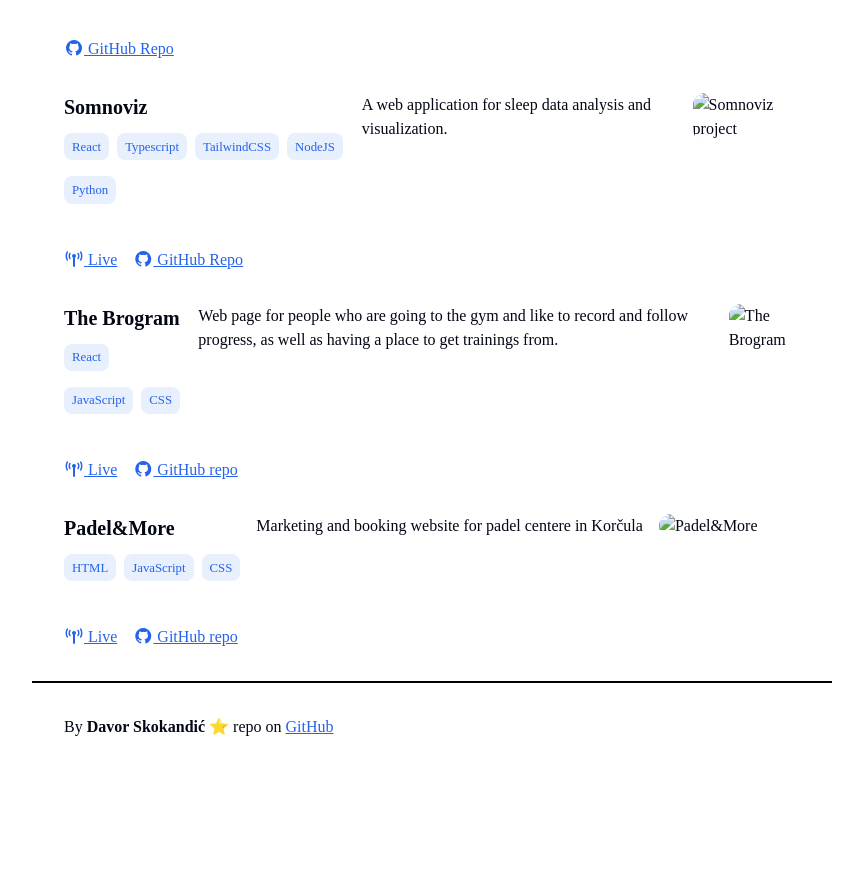
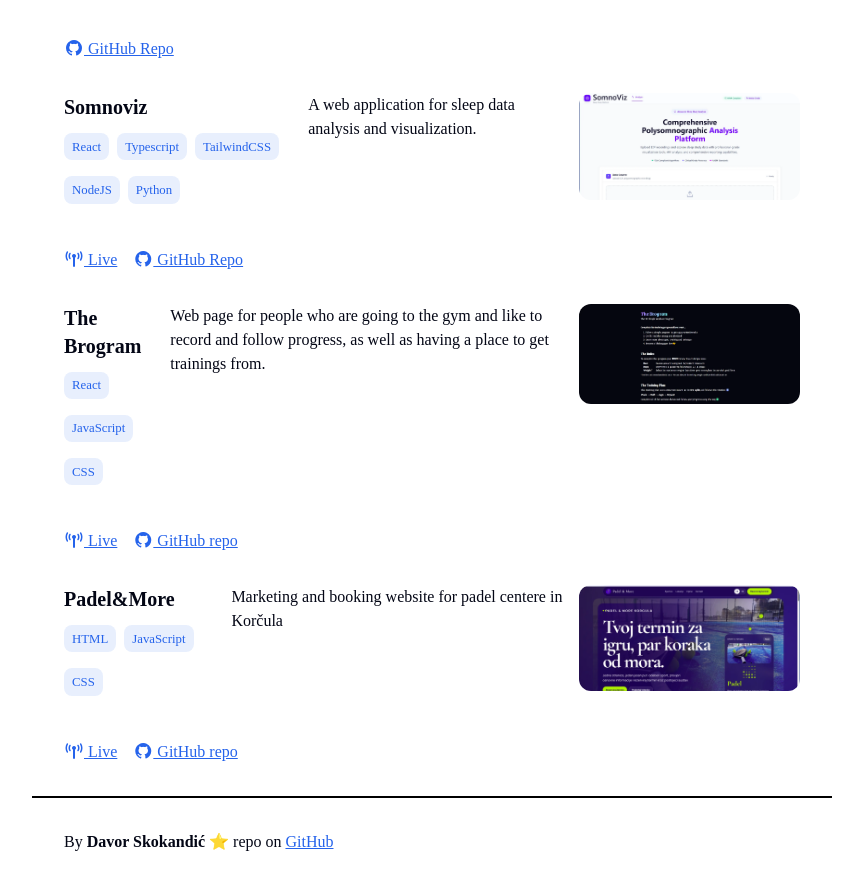
Before and after one commit to DavorSkokandic/WebProtfolioDS, a plain HTML site: page index.html in a window 1280 px wide. Shown: the part 1108-1994 px from the top of the page, without its empty margins (208-1071 px from the left). Before the commit the page ends 1879 px from the top, so only its background shows below. Drawn offline with Linux system fonts and the light colour scheme; a web font is replaced by a local one.

Commit message:
Added assets ot the page

```diff
--- a/index.html
+++ b/index.html
@@ -123,7 +123,7 @@
                     <p>A web application for sleep data analysis and visualization.</p>
 
                     <div class ="img-div">
-                        <img class ="big-img" src="/public/Somnoviz.png" alt="Somnoviz project "/>
+                        <img class ="big-img" src="/public/Somnoviz.webp" alt="Somnoviz project "/>
                     </div>
                 </div>
                  <div class="project-links">
@@ -148,7 +148,7 @@
                     <p>Web page for people who are going to the gym and like to record and follow progress, as well as having a place to get trainings from.</p>
 
                      <div class ="img-div">
-                        <img class ="big-img" src="/public/The_Brogram.png" alt="The Brogram "/>
+                        <img class ="big-img" src="/public/The_Brogram.webp" alt="The Brogram "/>
                     </div>
                 </div>
 
@@ -176,7 +176,7 @@
                     <p>Marketing and booking website for padel centere in Korčula</p>
 
                      <div class ="img-div">
-                        <img class ="big-img" src="/public/Padel&More.png" alt="Padel&More "/>
+                        <img class ="big-img" src="/public/Padel&More.webp" alt="Padel&More "/>
                     </div>
                 </div>
 
```
Also changed, not shown: public/Padel&More.webp (added), public/Somnoviz.webp (added), public/The_Brogram.webp (added), 1 other file.
